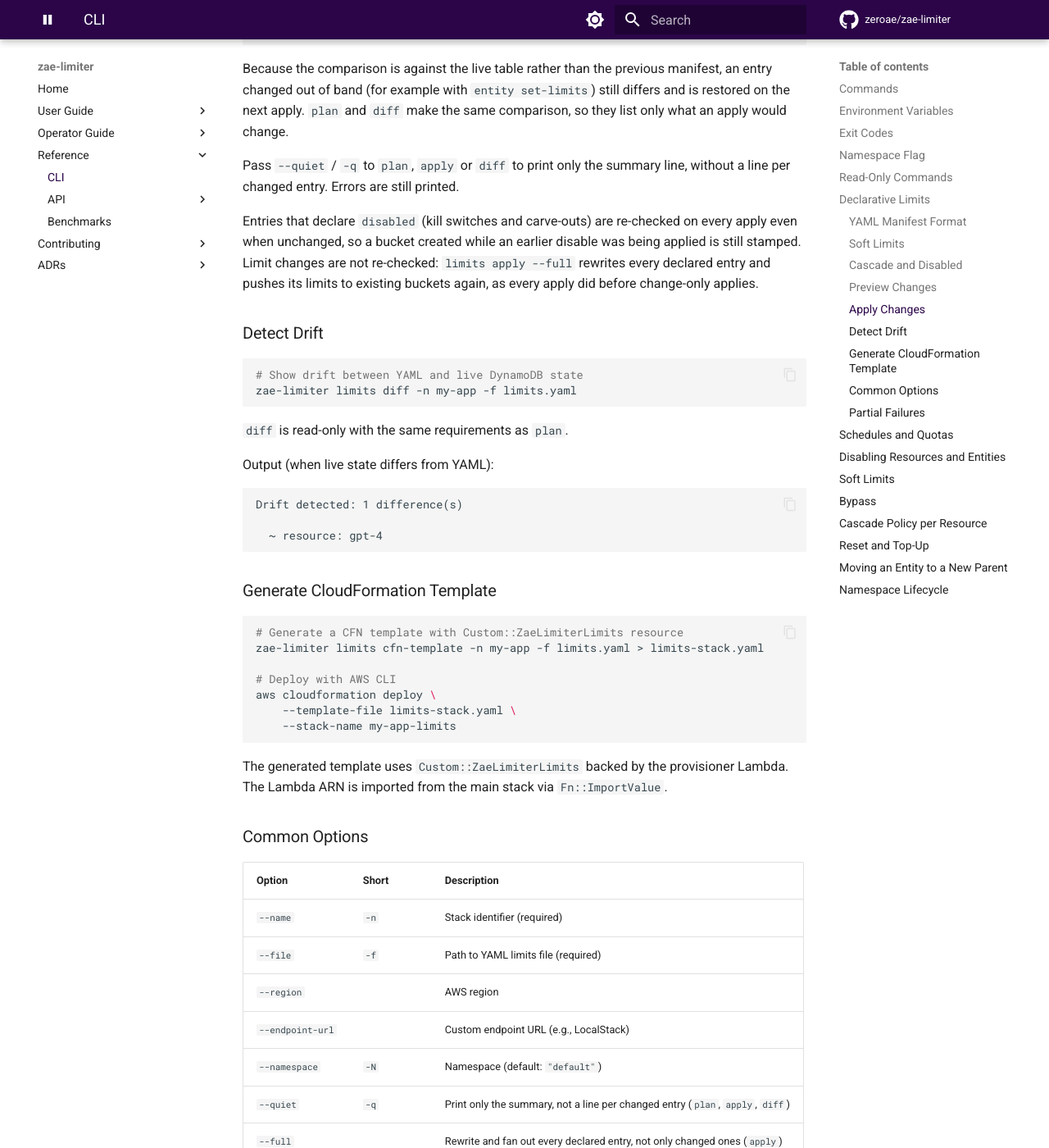
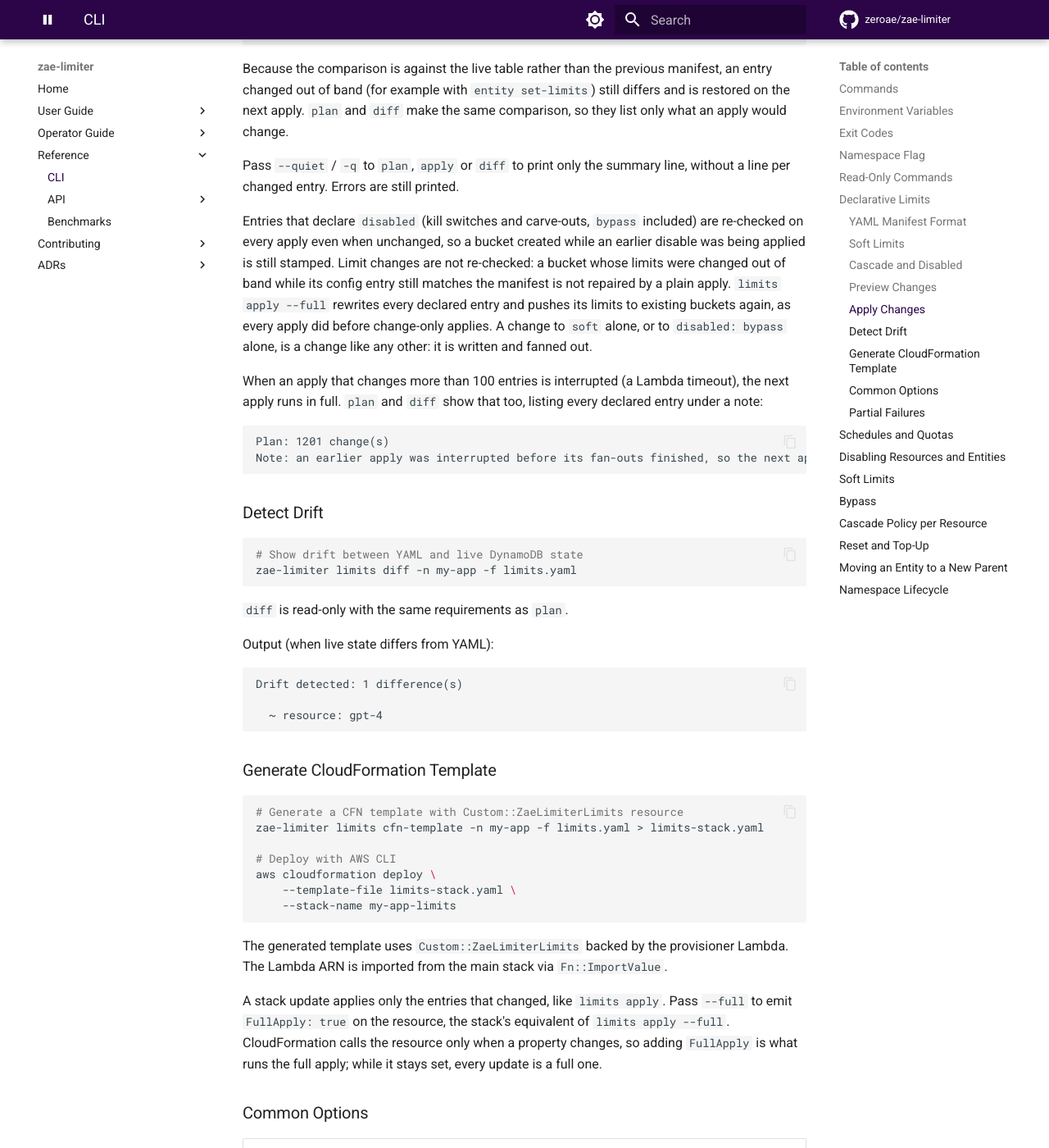
Before and after one commit to zeroae/zae-limiter, an MkDocs documentation site: the page built from docs/cli.md, in a window 1280 px wide and 1400 px high, scrolled down 7702 px. Shown: the whole window at 82% size. Built offline with MkDocs 1.6.1 and Material for MkDocs 9.7.7, drawn with Linux system fonts in a browser that asks for light colours; comment, search, counter and statistics services are not loaded; the version menu is left out; some of the changed text lies outside the part shown.

Commit message:
📝 docs(provisioner): document the change-only apply and FullApply
The operator docs described the change-only apply only for the CLI.
They now say what it does not repair (a bucket that drifted while its
config entry still matches), how to ask for a full apply from the CLI
and from CloudFormation (`FullApply`, `cfn-template --full`), why an
unchanged stack update never reaches the resource, that soft- or
bypass-only changes are applied like any other, and that plan and diff
announce an owed full apply. CLAUDE.md gains the same points plus why
the soft fan-out is not written ahead.

Refs #739

Co-Authored-By: Claude Opus 5.5 <noreply@anthropic.com>
Claude-Session: https://claude.ai/code/session_017XzYMYKXNcZNQYS3xQhFdc

````diff
--- a/docs/cli.md
+++ b/docs/cli.md
@@ -324,10 +324,21 @@ change.
 Pass `--quiet` / `-q` to `plan`, `apply` or `diff` to print only the summary line, without a
 line per changed entry. Errors are still printed.
 
-Entries that declare `disabled` (kill switches and carve-outs) are re-checked on every apply
-even when unchanged, so a bucket created while an earlier disable was being applied is still
-stamped. Limit changes are not re-checked: `limits apply --full` rewrites every declared entry
-and pushes its limits to existing buckets again, as every apply did before change-only applies.
+Entries that declare `disabled` (kill switches and carve-outs, `bypass` included) are
+re-checked on every apply even when unchanged, so a bucket created while an earlier disable was
+being applied is still stamped. Limit changes are not re-checked: a bucket whose limits were
+changed out of band while its config entry still matches the manifest is not repaired by a
+plain apply. `limits apply --full` rewrites every declared entry and pushes its limits to
+existing buckets again, as every apply did before change-only applies. A change to `soft` alone,
+or to `disabled: bypass` alone, is a change like any other: it is written and fanned out.
+
+When an apply that changes more than 100 entries is interrupted (a Lambda timeout), the next
+apply runs in full. `plan` and `diff` show that too, listing every declared entry under a note:
+
+```
+Plan: 1201 change(s)
+Note: an earlier apply was interrupted before its fan-outs finished, so the next apply rewrites and fans out every declared entry.
+```
 
 ### Detect Drift
 
@@ -359,6 +370,11 @@ aws cloudformation deploy \
 
 The generated template uses `Custom::ZaeLimiterLimits` backed by the provisioner Lambda. The Lambda ARN is imported from the main stack via `Fn::ImportValue`.
 
+A stack update applies only the entries that changed, like `limits apply`. Pass `--full` to emit
+`FullApply: true` on the resource, the stack's equivalent of `limits apply --full`.
+CloudFormation calls the resource only when a property changes, so adding `FullApply` is what
+runs the full apply; while it stays set, every update is a full one.
+
 ### Common Options
 
 | Option | Short | Description |
@@ -369,7 +385,7 @@ The generated template uses `Custom::ZaeLimiterLimits` backed by the provisioner
 | `--endpoint-url` | | Custom endpoint URL (e.g., LocalStack) |
 | `--namespace` | `-N` | Namespace (default: `"default"`) |
 | `--quiet` | `-q` | Print only the summary, not a line per changed entry (`plan`, `apply`, `diff`) |
-| `--full` | | Rewrite and fan out every declared entry, not only changed ones (`apply`) |
+| `--full` | | Rewrite and fan out every declared entry, not only changed ones (`apply`); emit `FullApply: true` (`cfn-template`) |
 
 ### Partial Failures
 
````
Also changed, not shown: CLAUDE.md (+2 -2 lines), docs/infra/deployment.md (+22 -2 lines).
